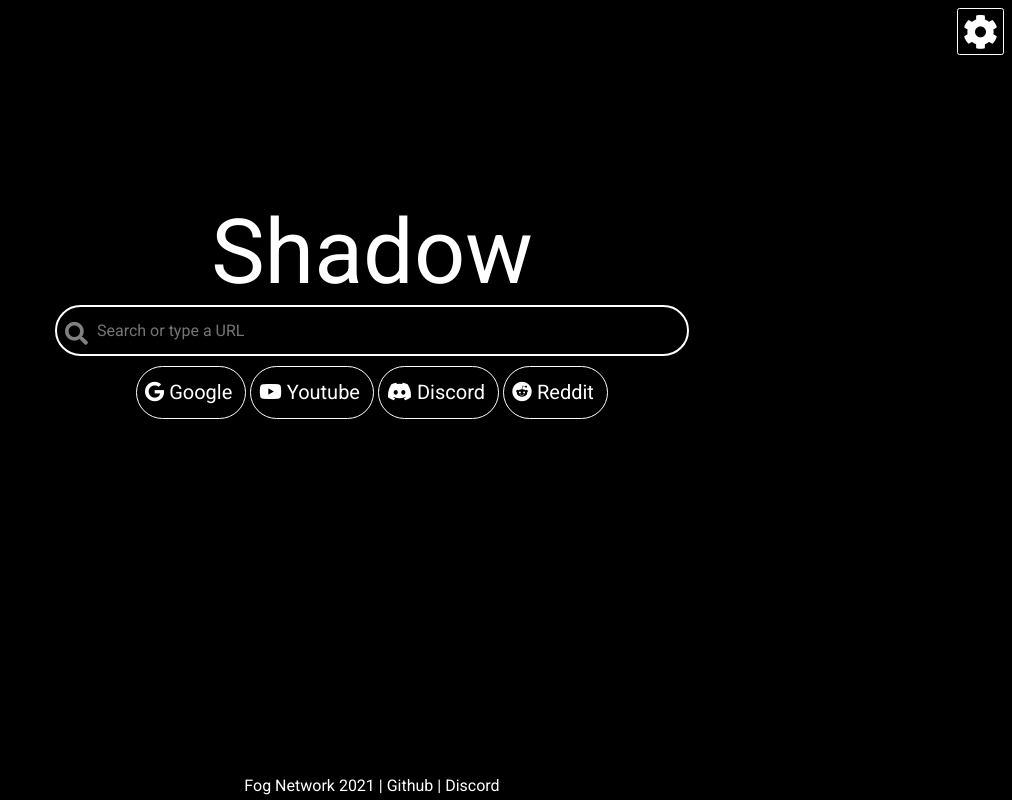
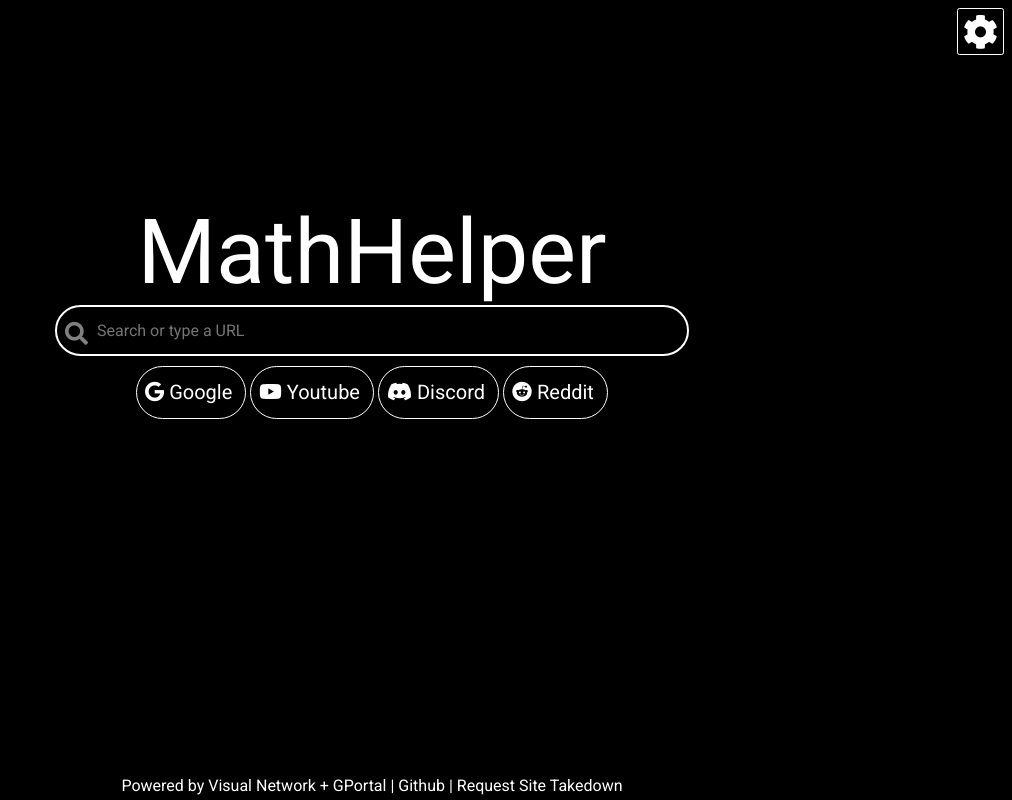
Before and after one commit to VapeQueen/wtfisthisfor, a website: page public/index.html in a window 1280 px wide. Shown: the whole page, without its empty margins (268-1280 px from the left). Drawn offline with Linux system fonts and the light colour scheme.

Commit message:
Update index.html

```diff
--- a/public/index.html
+++ b/public/index.html
@@ -1,13 +1,13 @@
 <!doctype html>
 <html lang="en">
 <head>
-<title>Shadow</title>
+<title>MathPortal</title>
 <link rel="shortcut icon" type="image/png" href="/img/logo.png">
 
 <meta charset="utf-8">
 <meta name="viewport" content="width=device-width, initial-scale=1.0">
-<meta name="description" content="Shadow is a simple yet stunning service built to access any website">
-<meta name="author" content="Fog Network">
+<meta name="description" content="MathHelper is a unique built website to help you with your math problems! we do not provide answers!">
+<meta name="author" content="Visual Network">
 <meta property="og:image" content="/img/logo.png">
 
 <script src="/js/index.js"></script>
@@ -25,7 +25,7 @@
 </center>
 </div>
 
-<div class="title">Shadow</div>
+<div class="title">MathHelper</div>
 
 <center>
 <i class="fas fa-search searchicon"></i>
@@ -42,12 +42,12 @@
 </center>
 
 <div class="webnav" id="webnav">
-<div class="webtitle">Shadow</div>
+<div class="webtitle">MathPortal</div>
 <div class="webbtn" onclick="closeweb()"><i class="fas fa-times webicon"></i></div>
 <div class="webbtn" onclick="reloadweb()"><i class="fas fa-redo-alt webicon"></i></div>
 </div>
 
 <iframe src="" id="web"></iframe>
 
-<footer>Fog Network 2021 | <a href="https://github.com/FogNetwork/Shadow">Github</a> | <a href="https://discord.gg/yk33HZSZkU">Discord</a></footer>
+<footer>Powered by Visual Network + GPortal | <a href="https://github.com/GooglePortal">Github</a> | <a href="https://www.youtube.com/watch?v=xvFZjo5PgG0">Request Site Takedown</a></footer>
 </body>
```
